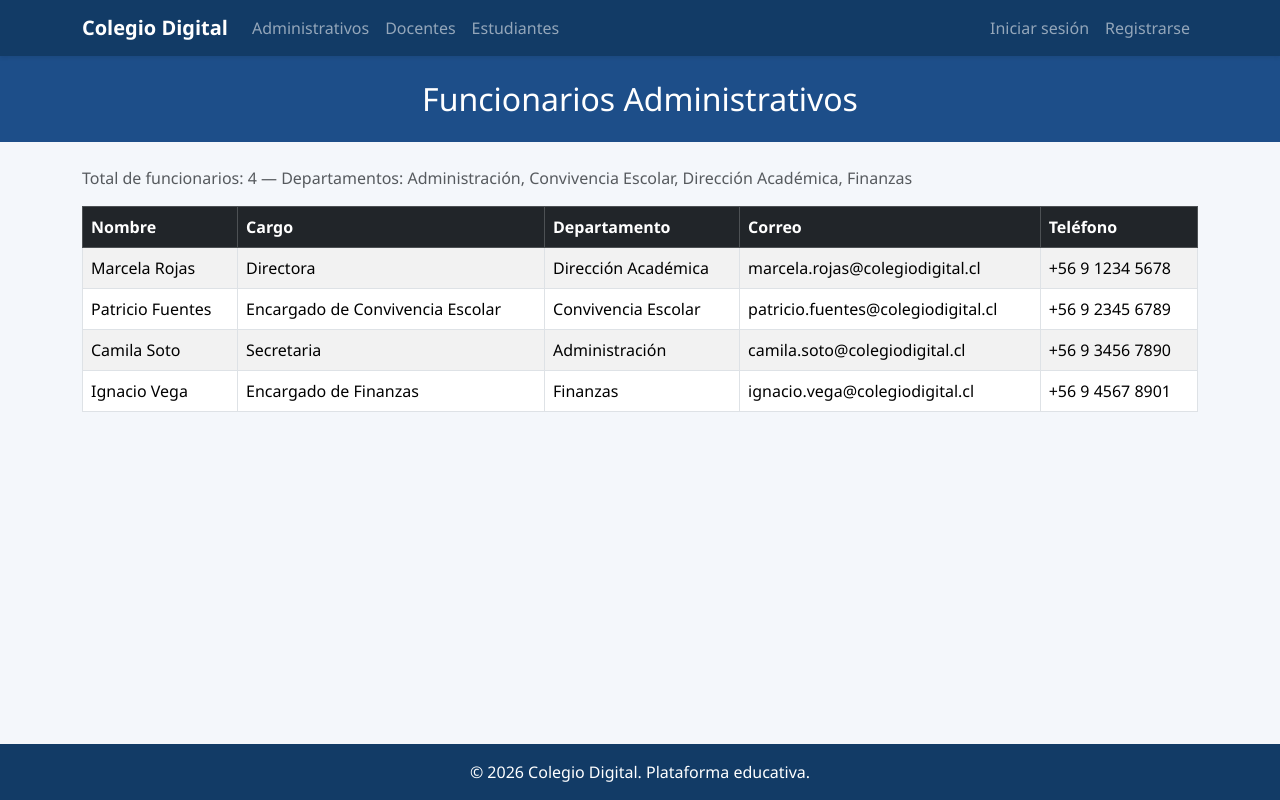
After one commit to bcabam/ES1_Backend, a Django app: page /administrativos/funcionarios/ in a window 1280 px wide. The commit adds this page. Run offline with Django 5.2, Linux system fonts and the light colour scheme; some libraries are stand-ins or nearby versions.

Commit message:
Reintegra rutas y vistas de administrativos

```diff
--- /dev/null
+++ b/AdministrativosApp/context_processors.py
@@ -0,0 +1,5 @@
+def usuario_actual(request):
+    return {
+        'usuario_actual': request.session.get('usuario_actual'),
+        'nombre_actual': request.session.get('nombre_actual'),
+    }
--- /dev/null
+++ b/AdministrativosApp/templates/AdministrativosApp/funcionarios.html
@@ -0,0 +1,40 @@
+{% extends "base.html" %}
+
+{% block titulo %}Funcionarios - Colegio Digital{% endblock %}
+{% block encabezado %}Funcionarios Administrativos{% endblock %}
+
+{% block contenido %}
+<p class="text-muted">
+    Total de funcionarios: {{ total_funcionarios }} &mdash;
+    Departamentos: {{ departamentos|join:", " }}
+</p>
+
+<div class="table-responsive">
+    <table class="table table-striped table-bordered align-middle">
+        <thead class="table-dark">
+            <tr>
+                <th>Nombre</th>
+                <th>Cargo</th>
+                <th>Departamento</th>
+                <th>Correo</th>
+                <th>Teléfono</th>
+            </tr>
+        </thead>
+        <tbody>
+            {% for funcionario in funcionarios %}
+            <tr>
+                <td>{{ funcionario.nombre }} {{ funcionario.apellido }}</td>
+                <td>{{ funcionario.cargo }}</td>
+                <td>{{ funcionario.departamento }}</td>
+                <td>{{ funcionario.correo_electronico }}</td>
+                <td>{{ funcionario.telefono }}</td>
+            </tr>
+            {% empty %}
+            <tr>
+                <td colspan="5" class="text-center">No hay funcionarios registrados.</td>
+            </tr>
+            {% endfor %}
+        </tbody>
+    </table>
+</div>
+{% endblock %}
--- /dev/null
+++ b/AdministrativosApp/urls.py
@@ -0,0 +1,13 @@
+from django.urls import path
+
+from . import views
+
+app_name = 'administrativos'
+
+urlpatterns = [
+    path('', views.inicio_administrativos, name='inicio'),
+    path('funcionarios/', views.listar_funcionarios, name='listar_funcionarios'),
+    path('registro/', views.registro_usuario, name='registro'),
+    path('login/', views.iniciar_sesion, name='login'),
+    path('logout/', views.cerrar_sesion, name='logout'),
+]
--- a/AdministrativosApp/views.py
+++ b/AdministrativosApp/views.py
@@ -1,3 +1,91 @@
-from django.shortcuts import render
+import json
+from pathlib import Path
 
-# Create your views here.
+from django.conf import settings
+from django.contrib import messages
+from django.contrib.auth.hashers import check_password, make_password
+from django.shortcuts import redirect, render
+
+RUTA_DATOS_FUNCIONARIOS = Path(settings.BASE_DIR) / 'datos' / 'funcionarios.json'
+RUTA_DATOS_USUARIOS = Path(settings.BASE_DIR) / 'datos' / 'usuarios.json'
+
+
+def inicio_administrativos(request):
+    return render(request, 'AdministrativosApp/inicio.html')
+
+
+def listar_funcionarios(request):
+    with open(RUTA_DATOS_FUNCIONARIOS, 'r', encoding='utf-8') as archivo:
+        datos_funcionarios = json.load(archivo)
+
+    departamentos = sorted({funcionario['departamento'] for funcionario in datos_funcionarios})
+
+    contexto = {
+        'funcionarios': datos_funcionarios,
+        'total_funcionarios': len(datos_funcionarios),
+        'departamentos': departamentos,
+    }
+    return render(request, 'AdministrativosApp/funcionarios.html', contexto)
+
+
+def _cargar_usuarios():
+    with open(RUTA_DATOS_USUARIOS, 'r', encoding='utf-8') as archivo:
+        return json.load(archivo)
+
+
+def _guardar_usuarios(datos_usuarios):
+    with open(RUTA_DATOS_USUARIOS, 'w', encoding='utf-8') as archivo:
+        json.dump(datos_usuarios, archivo, ensure_ascii=False, indent=4)
+
+
+def registro_usuario(request):
+    if request.method == 'POST':
+        usuario = request.POST.get('usuario', '').strip()
+        nombre = request.POST.get('nombre', '').strip()
+        contrasena = request.POST.get('contrasena', '')
+        confirmar_contrasena = request.POST.get('confirmar_contrasena', '')
+
+        datos_usuarios = _cargar_usuarios()
+
+        if not usuario or not nombre or not contrasena:
+            messages.error(request, 'Todos los campos son obligatorios.')
+        elif contrasena != confirmar_contrasena:
+            messages.error(request, 'Las contraseñas no coinciden.')
+        elif any(u['usuario'] == usuario for u in datos_usuarios):
+            messages.error(request, 'Ese nombre de usuario ya existe.')
+        else:
+            datos_usuarios.append({
+                'usuario': usuario,
+                'nombre': nombre,
+                'contrasena_hash': make_password(contrasena),
+            })
+            _guardar_usuarios(datos_usuarios)
+            messages.success(request, 'Cuenta creada correctamente. Ahora puedes iniciar sesión.')
+            return redirect('administrativos:login')
+
+    return render(request, 'AdministrativosApp/registro.html')
+
+
+def iniciar_sesion(request):
+    if request.method == 'POST':
+        usuario = request.POST.get('usuario', '').strip()
+        contrasena = request.POST.get('contrasena', '')
+
+        datos_usuarios = _cargar_usuarios()
+        usuario_encontrado = next((u for u in datos_usuarios if u['usuario'] == usuario), None)
+
+        if usuario_encontrado and check_password(contrasena, usuario_encontrado['contrasena_hash']):
+            request.session['usuario_actual'] = usuario_encontrado['usuario']
+            request.session['nombre_actual'] = usuario_encontrado['nombre']
+            messages.success(request, f"Bienvenido, {usuario_encontrado['nombre']}.")
+            return redirect('administrativos:inicio')
+
+        messages.error(request, 'Usuario o contraseña incorrectos.')
+
+    return render(request, 'AdministrativosApp/login.html')
+
+
+def cerrar_sesion(request):
+    request.session.flush()
+    messages.info(request, 'Sesión cerrada.')
+    return redirect('administrativos:inicio')
--- a/config/urls.py
+++ b/config/urls.py
@@ -19,6 +19,10 @@ from django.urls import include, path
 
 urlpatterns = [
     path('admin/', admin.site.urls),
+    path(
+        'administrativos/',
+        include(('AdministrativosApp.urls', 'administrativos'), namespace='administrativos'),
+    ),
     path('', include('DocentesApp.urls')),
     path(
         'estudiantes/',
--- /dev/null
+++ b/datos/funcionarios.json
@@ -0,0 +1,34 @@
+[
+    {
+        "nombre": "Marcela",
+        "apellido": "Rojas",
+        "cargo": "Directora",
+        "departamento": "Dirección Académica",
+        "correo_electronico": "marcela.rojas@colegiodigital.cl",
+        "telefono": "+56 9 1234 5678"
+    },
+    {
+        "nombre": "Patricio",
+        "apellido": "Fuentes",
+        "cargo": "Encargado de Convivencia Escolar",
+        "departamento": "Convivencia Escolar",
+        "correo_electronico": "patricio.fuentes@colegiodigital.cl",
+        "telefono": "+56 9 2345 6789"
+    },
+    {
+        "nombre": "Camila",
+        "apellido": "Soto",
+        "cargo": "Secretaria",
+        "departamento": "Administración",
+        "correo_electronico": "camila.soto@colegiodigital.cl",
+        "telefono": "+56 9 3456 7890"
+    },
+    {
+        "nombre": "Ignacio",
+        "apellido": "Vega",
+        "cargo": "Encargado de Finanzas",
+        "departamento": "Finanzas",
+        "correo_electronico": "ignacio.vega@colegiodigital.cl",
+        "telefono": "+56 9 4567 8901"
+    }
+]
--- a/templates/base.html
+++ b/templates/base.html
@@ -4,7 +4,7 @@
 <head>
   <meta charset="utf-8">
   <meta name="viewport" content="width=device-width, initial-scale=1">
-  <title>{% block title %}Colegio Digital{% endblock %}</title>
+  <title>{% block title %}{% block titulo %}Colegio Digital{% endblock %}{% endblock %}</title>
   <link rel="stylesheet" href="{% static 'bootstrap/css/bootstrap.min.css' %}">
   <link rel="stylesheet" href="{% static 'css/estilos_colegio.css' %}">
 </head>
@@ -17,11 +17,16 @@
       </button>
       <div class="collapse navbar-collapse" id="navbarPrincipal">
         <ul class="navbar-nav me-auto">
+          <li class="nav-item"><a class="nav-link" href="{% url 'administrativos:inicio' %}">Administrativos</a></li>
           <li class="nav-item"><a class="nav-link" href="{% url 'login' %}">Docentes</a></li>
           <li class="nav-item"><a class="nav-link" href="{% url 'estudiantes:login' %}">Estudiantes</a></li>
         </ul>
         <ul class="navbar-nav align-items-lg-center">
-          {% if request.session.docente %}
+          {% if request.session.usuario_actual %}
+            <li class="nav-item"><span class="navbar-text me-lg-3">Hola, {{ request.session.nombre_actual }}</span></li>
+            <li class="nav-item"><a class="nav-link" href="{% url 'administrativos:listar_funcionarios' %}">Funcionarios</a></li>
+            <li class="nav-item"><a class="nav-link" href="{% url 'administrativos:logout' %}">Cerrar sesión</a></li>
+          {% elif request.session.docente %}
             <li class="nav-item"><span class="navbar-text me-lg-3">Hola, {{ request.session.docente.nombre }}</span></li>
             <li class="nav-item"><a class="nav-link" href="{% url 'listado_docentes' %}">Mi panel</a></li>
             <li class="nav-item"><a class="nav-link" href="{% url 'logout' %}">Cerrar sesión</a></li>
@@ -34,6 +39,9 @@
                 <button type="submit" class="btn btn-link nav-link border-0">Cerrar sesión</button>
               </form>
             </li>
+          {% else %}
+            <li class="nav-item"><a class="nav-link" href="{% url 'administrativos:login' %}">Iniciar sesión</a></li>
+            <li class="nav-item"><a class="nav-link" href="{% url 'administrativos:registro' %}">Registrarse</a></li>
           {% endif %}
         </ul>
       </div>
@@ -41,7 +49,7 @@
   </nav>
 
   <header class="bg-primary text-white text-center py-4">
-    <div class="container"><h1 class="h2 mb-0">{% block heading %}Colegio Digital{% endblock %}</h1></div>
+    <div class="container"><h1 class="h2 mb-0">{% block heading %}{% block encabezado %}Colegio Digital{% endblock %}{% endblock %}</h1></div>
   </header>
 
   <main class="container my-4 flex-grow-1 {% block main_class %}{% endblock %}">
```
Also changed, not shown: AdministrativosApp/templates/AdministrativosApp/inicio.html (added, +24 -0 lines), AdministrativosApp/templates/AdministrativosApp/login.html (added, +27 -0 lines), AdministrativosApp/templates/AdministrativosApp/registro.html (added, +35 -0 lines), AdministrativosApp/tests.py (+13 -1 lines), datos/usuarios.json (added, +17 -0 lines), static/images/AdministrativosApp/Administrativos1.jpg (added).
